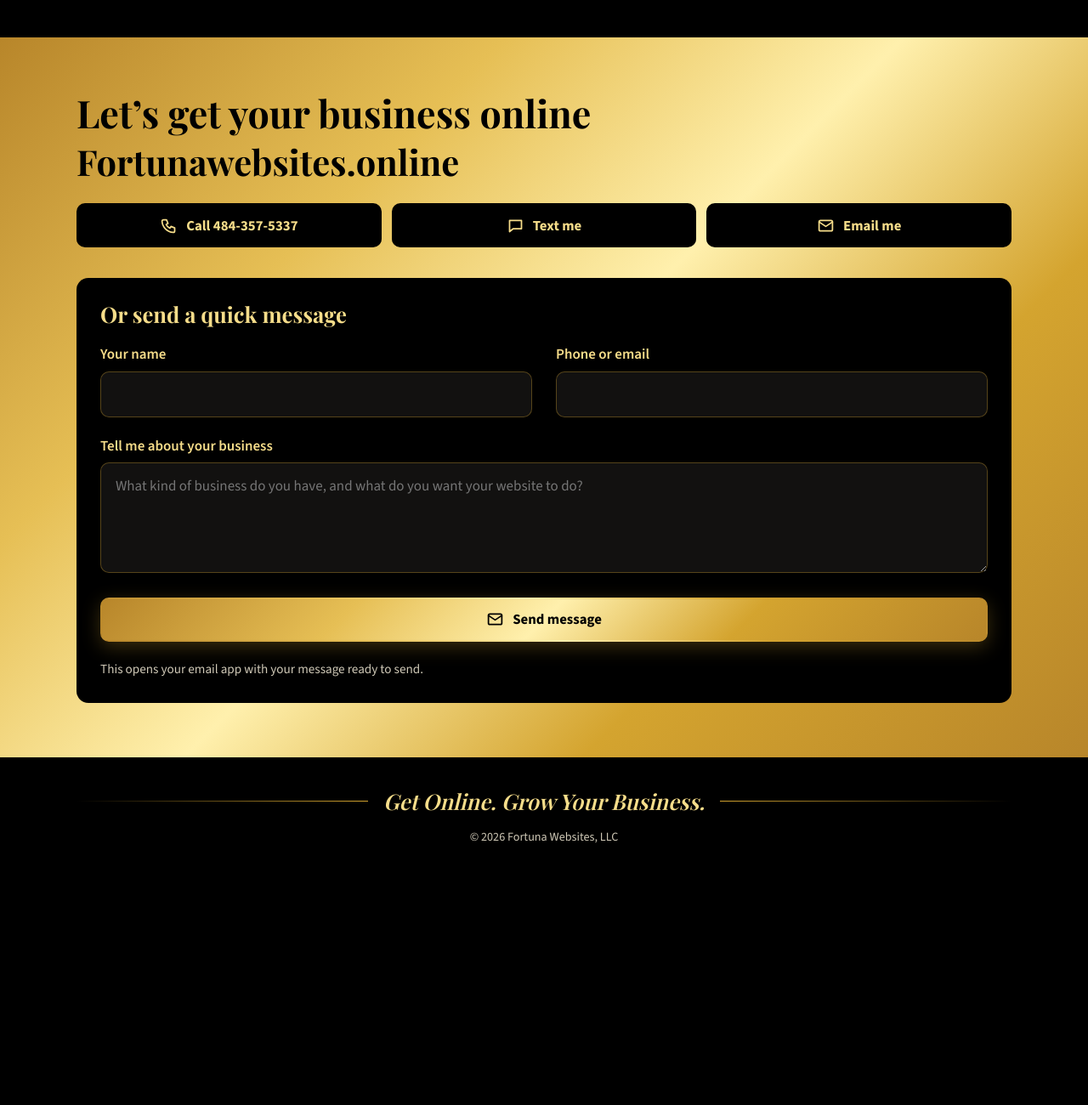
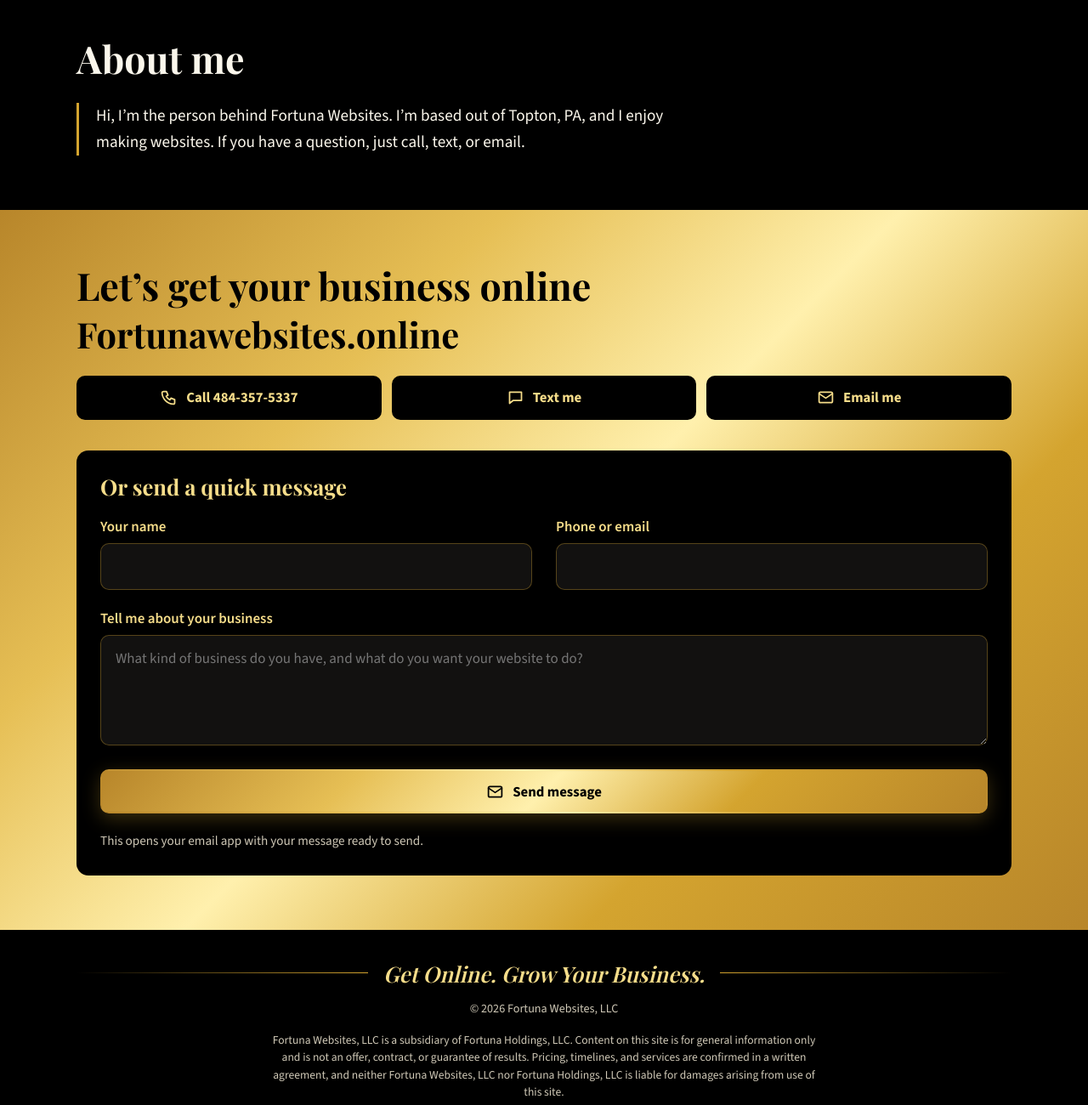
Before and after one commit to fortunaholdingsllc/fortunawebsites, a plain HTML site: page index.html in a window 1280 px wide. Shown: the part 1240-2540 px from the top of the page at 85% size. Before the commit the page ends 2276 px from the top, so only its background shows below. Drawn offline with nearby package versions, Linux system fonts and the light colour scheme; a web font is replaced by a local one.

Commit message:
Add files via upload

```diff
--- a/index.html
+++ b/index.html
@@ -77,7 +77,7 @@ h1 .w{color:#fff}
 
 /* Sections */
 section{padding:64px 0}
-#how{padding-top:0}
+#how,#about{padding-top:0}
 .h2{font-size:clamp(1.9rem,5.5vw,2.8rem);font-weight:700;margin-bottom:28px}
 .checks{list-style:none;margin:0;padding:0;display:grid;grid-template-columns:1fr 1fr;column-gap:48px}
 .checks li{display:flex;gap:16px;align-items:flex-start;padding:20px 0;border-top:1px solid var(--line)}
@@ -90,6 +90,9 @@ section{padding:64px 0}
 .steps b{display:inline-block;font:italic 800 3rem/1 var(--serif)}
 .steps h3{font-size:1.3rem;font-weight:600;margin:6px 0 6px;color:#fff}
 .steps p{margin:0;color:var(--muted)}
+
+/* About */
+.about p{margin:0;max-width:38em;padding-left:20px;border-left:3px solid var(--gold-2);font-size:1.2rem;color:var(--ivory)}
 
 /* Contact: brushed-gold banner like the card */
 #contact{background:var(--gold);color:#000;padding:64px 0}
@@ -112,6 +115,7 @@ footer{padding:36px 0 40px;text-align:center}
 .tag::before,.tag::after{content:"";flex:1;height:1px;background:linear-gradient(90deg,transparent,var(--gold-2))}
 .tag::after{transform:scaleX(-1)}
 footer small{display:block;margin-top:16px;color:var(--muted)}
+.legal{max-width:48em;margin:14px auto 0;font-size:.85rem;line-height:1.5;color:var(--muted)}
 
 /* Mobile quick-contact bar */
 .quick{display:none}
@@ -218,6 +222,13 @@ footer small{display:block;margin-top:16px;color:var(--muted)}
     </div>
   </section>
 
+  <section id="about">
+    <div class="wrap about">
+      <h2 class="h2">About me</h2>
+      <p>Hi, I’m the person behind Fortuna Websites. I’m based out of Topton, PA, and I enjoy making websites. If you have a question, just call, text, or email.</p>
+    </div>
+  </section>
+
   <section id="contact">
     <div class="wrap">
       <h2 class="h2">Let’s get your business online</h2>
@@ -244,6 +255,7 @@ footer small{display:block;margin-top:16px;color:var(--muted)}
   <div class="wrap">
     <div class="tag">Get Online. Grow Your Business.</div>
     <small>© 2026 Fortuna Websites, LLC</small>
+    <p class="legal">Fortuna Websites, LLC is a subsidiary of Fortuna Holdings, LLC. Content on this site is for general information only and is not an offer, contract, or guarantee of results. Pricing, timelines, and services are confirmed in a written agreement, and neither Fortuna Websites, LLC nor Fortuna Holdings, LLC is liable for damages arising from use of this site.</p>
   </div>
 </footer>
 
```
